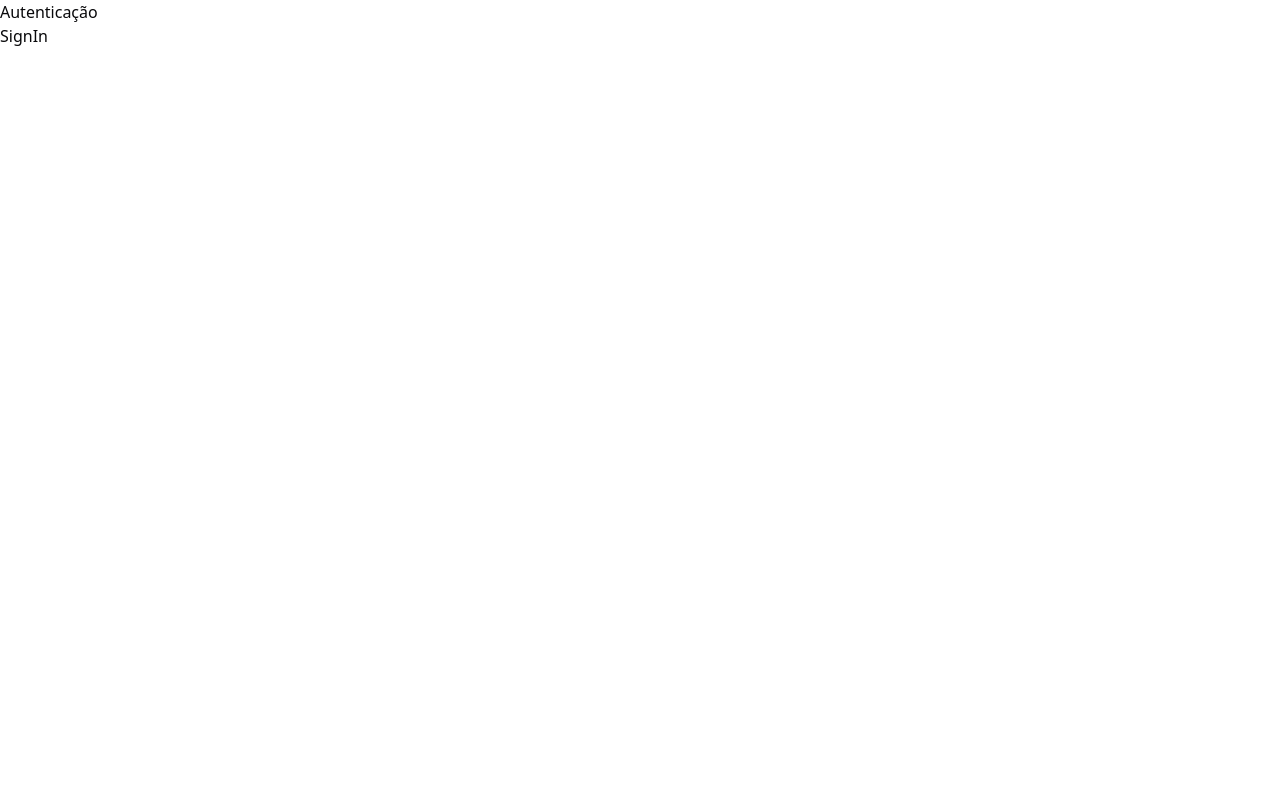
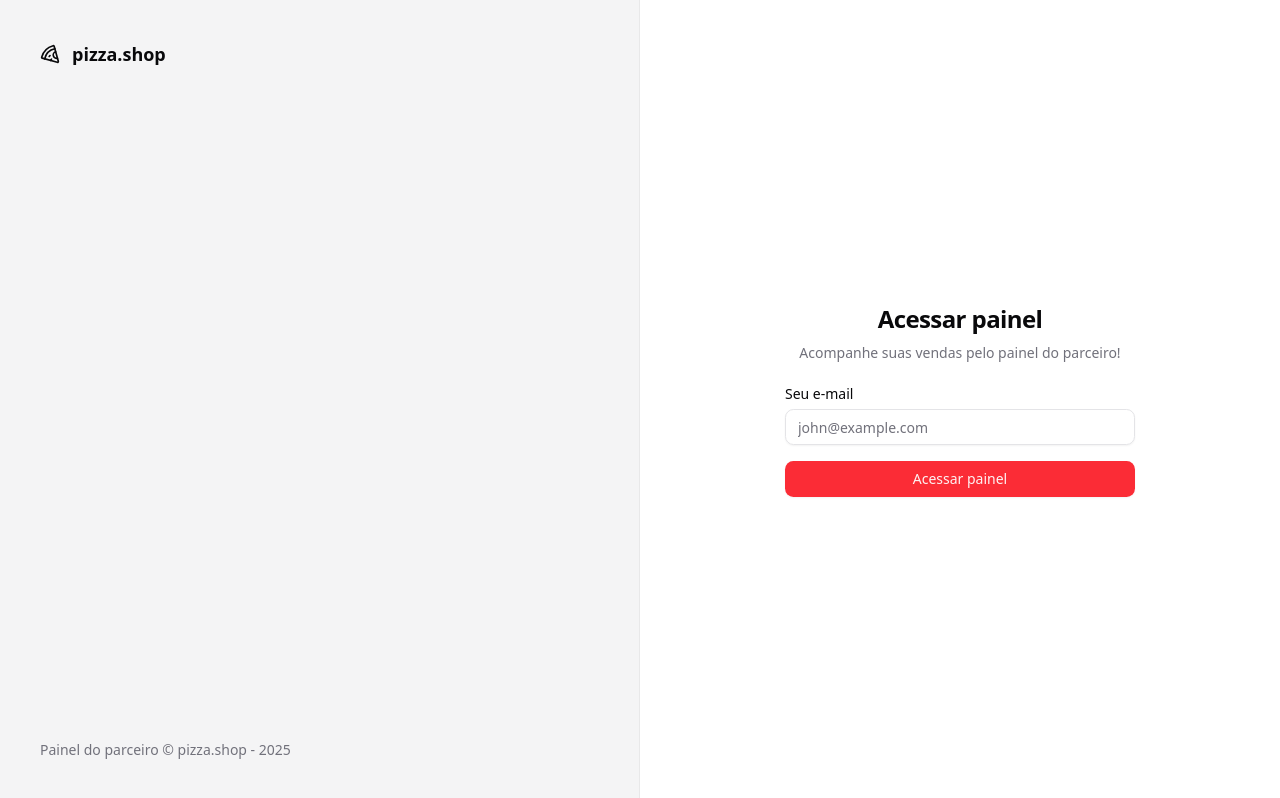
Before and after one commit to guilherme-s-barros/04-pizzashop-web, a React (Vite) app: page /auth/sign-in in a window 1280 px wide. Built offline with nearby package versions, Linux system fonts and the light colour scheme.

Commit message:
Página: Login

```diff
--- a/biome.json
+++ b/biome.json
@@ -16,9 +16,6 @@
 		"enabled": true,
 		"rules": {
 			"recommended": true,
-			"nursery": {
-				"useSortedClasses": "error"
-			},
 			"suspicious": {
 				"noUnknownAtRules": "off"
 			},
--- a/package.json
+++ b/package.json
@@ -11,6 +11,7 @@
 		"preview": "vite preview"
 	},
 	"dependencies": {
+		"@radix-ui/react-label": "^2.1.7",
 		"@radix-ui/react-slot": "^1.2.3",
 		"@tailwindcss/vite": "^4.1.12",
 		"class-variance-authority": "^0.7.1",
--- /dev/null
+++ b/src/components/ui/input.tsx
@@ -0,0 +1,21 @@
+import type * as React from 'react'
+
+import { cn } from '@/lib/utils'
+
+function Input({ className, type, ...props }: React.ComponentProps<'input'>) {
+	return (
+		<input
+			type={type}
+			data-slot="input"
+			className={cn(
+				'file:text-foreground placeholder:text-muted-foreground selection:bg-primary selection:text-primary-foreground dark:bg-input/30 border-input flex h-9 w-full min-w-0 rounded-md border bg-transparent px-3 py-1 text-base shadow-xs transition-[color,box-shadow] outline-none file:inline-flex file:h-7 file:border-0 file:bg-transparent file:text-sm file:font-medium disabled:pointer-events-none disabled:cursor-not-allowed disabled:opacity-50 md:text-sm',
+				'focus-visible:border-ring focus-visible:ring-ring/50 focus-visible:ring-[3px]',
+				'aria-invalid:ring-destructive/20 dark:aria-invalid:ring-destructive/40 aria-invalid:border-destructive',
+				className,
+			)}
+			{...props}
+		/>
+	)
+}
+
+export { Input }
--- /dev/null
+++ b/src/components/ui/label.tsx
@@ -0,0 +1,23 @@
+import * as LabelPrimitive from '@radix-ui/react-label'
+
+import type * as React from 'react'
+
+import { cn } from '@/lib/utils'
+
+function Label({
+	className,
+	...props
+}: React.ComponentProps<typeof LabelPrimitive.Root>) {
+	return (
+		<LabelPrimitive.Root
+			data-slot="label"
+			className={cn(
+				'flex items-center gap-2 text-sm leading-none font-medium select-none group-data-[disabled=true]:pointer-events-none group-data-[disabled=true]:opacity-50 peer-disabled:cursor-not-allowed peer-disabled:opacity-50',
+				className,
+			)}
+			{...props}
+		/>
+	)
+}
+
+export { Label }
--- a/src/index.css
+++ b/src/index.css
@@ -42,15 +42,15 @@
 }
 
 :root {
-	--radius: 0.625rem;
+  --radius: 0.65rem;
   --background: oklch(1 0 0);
   --foreground: oklch(0.141 0.005 285.823);
   --card: oklch(1 0 0);
   --card-foreground: oklch(0.141 0.005 285.823);
   --popover: oklch(1 0 0);
   --popover-foreground: oklch(0.141 0.005 285.823);
-	--primary: oklch(0.21 0.006 285.885);
-	--primary-foreground: oklch(0.985 0 0);
+  --primary: oklch(0.637 0.237 25.331);
+  --primary-foreground: oklch(0.971 0.013 17.38);
   --secondary: oklch(0.967 0.001 286.375);
   --secondary-foreground: oklch(0.21 0.006 285.885);
   --muted: oklch(0.967 0.001 286.375);
@@ -60,7 +60,7 @@
   --destructive: oklch(0.577 0.245 27.325);
   --border: oklch(0.92 0.004 286.32);
   --input: oklch(0.92 0.004 286.32);
-	--ring: oklch(0.705 0.015 286.067);
+  --ring: oklch(0.637 0.237 25.331);
   --chart-1: oklch(0.646 0.222 41.116);
   --chart-2: oklch(0.6 0.118 184.704);
   --chart-3: oklch(0.398 0.07 227.392);
@@ -68,12 +68,12 @@
   --chart-5: oklch(0.769 0.188 70.08);
   --sidebar: oklch(0.985 0 0);
   --sidebar-foreground: oklch(0.141 0.005 285.823);
-	--sidebar-primary: oklch(0.21 0.006 285.885);
-	--sidebar-primary-foreground: oklch(0.985 0 0);
+  --sidebar-primary: oklch(0.637 0.237 25.331);
+  --sidebar-primary-foreground: oklch(0.971 0.013 17.38);
   --sidebar-accent: oklch(0.967 0.001 286.375);
   --sidebar-accent-foreground: oklch(0.21 0.006 285.885);
   --sidebar-border: oklch(0.92 0.004 286.32);
-	--sidebar-ring: oklch(0.705 0.015 286.067);
+  --sidebar-ring: oklch(0.637 0.237 25.331);
 }
 
 .dark {
@@ -83,8 +83,8 @@
   --card-foreground: oklch(0.985 0 0);
   --popover: oklch(0.21 0.006 285.885);
   --popover-foreground: oklch(0.985 0 0);
-	--primary: oklch(0.92 0.004 286.32);
-	--primary-foreground: oklch(0.21 0.006 285.885);
+  --primary: oklch(0.637 0.237 25.331);
+  --primary-foreground: oklch(0.971 0.013 17.38);
   --secondary: oklch(0.274 0.006 286.033);
   --secondary-foreground: oklch(0.985 0 0);
   --muted: oklch(0.274 0.006 286.033);
@@ -94,7 +94,7 @@
   --destructive: oklch(0.704 0.191 22.216);
   --border: oklch(1 0 0 / 10%);
   --input: oklch(1 0 0 / 15%);
-	--ring: oklch(0.552 0.016 285.938);
+  --ring: oklch(0.637 0.237 25.331);
   --chart-1: oklch(0.488 0.243 264.376);
   --chart-2: oklch(0.696 0.17 162.48);
   --chart-3: oklch(0.769 0.188 70.08);
@@ -102,12 +102,12 @@
   --chart-5: oklch(0.645 0.246 16.439);
   --sidebar: oklch(0.21 0.006 285.885);
   --sidebar-foreground: oklch(0.985 0 0);
-	--sidebar-primary: oklch(0.488 0.243 264.376);
-	--sidebar-primary-foreground: oklch(0.985 0 0);
+  --sidebar-primary: oklch(0.637 0.237 25.331);
+  --sidebar-primary-foreground: oklch(0.971 0.013 17.38);
   --sidebar-accent: oklch(0.274 0.006 286.033);
   --sidebar-accent-foreground: oklch(0.985 0 0);
   --sidebar-border: oklch(1 0 0 / 10%);
-	--sidebar-ring: oklch(0.552 0.016 285.938);
+  --sidebar-ring: oklch(0.637 0.237 25.331);
 }
 
 @layer base {
--- a/src/pages/_layouts/auth.tsx
+++ b/src/pages/_layouts/auth.tsx
@@ -1,10 +1,21 @@
+import { PizzaIcon } from 'lucide-react'
 import { Outlet } from 'react-router'
 
 export function AuthLayout() {
 	return (
-		<div>
-			<h1>Autenticação</h1>
-			<div>
+		<div className="grid min-h-screen grid-cols-2">
+			<div className="flex h-full flex-col justify-between border-foreground/5 border-r bg-muted p-10 text-muted-foreground">
+				<div className="flex items-center gap-3 text-lg text-foreground">
+					<PizzaIcon className="h-5 w-5" />
+					<strong className="font-semibold">pizza.shop</strong>
+				</div>
+
+				<footer className="text-sm">
+					Painel do parceiro &copy; pizza.shop - {new Date().getFullYear()}
+				</footer>
+			</div>
+
+			<div className="flex flex-col items-center justify-center">
 				<Outlet />
 			</div>
 		</div>
--- a/src/pages/auth/sign-in.tsx
+++ b/src/pages/auth/sign-in.tsx
@@ -1,10 +1,42 @@
+import { useId } from 'react'
 import { Helmet } from 'react-helmet-async'
 
+import { Button } from '@/components/ui/button'
+import { Input } from '@/components/ui/input'
+import { Label } from '@/components/ui/label'
+
 export function SignIn() {
+	const emailInputId = useId()
+
 	return (
-		<div>
+		<>
 			<Helmet title="Login" />
-			<h1>SignIn</h1>
-		</div>
+			<div className="p-8">
+				<div className="w-[350px] flex flex-col justify-center gap-6">
+					<div className="flex flex-col gap-2 text-center">
+						<h1 className="text-2xl font-semibold tracking-tight">
+							Acessar painel
+						</h1>
+						<p className="text-sm text-muted-foreground">
+							Acompanhe suas vendas pelo painel do parceiro!
+						</p>
+					</div>
+					<form className="space-y-4">
+						<div className="space-y-2">
+							<Label htmlFor={emailInputId}>Seu e-mail</Label>
+							<Input
+								id={emailInputId}
+								type="email"
+								placeholder="john@example.com"
+							/>
+						</div>
+
+						<Button className="w-full" type="submit">
+							Acessar painel
+						</Button>
+					</form>
+				</div>
+			</div>
+		</>
 	)
 }
```
Also changed, not shown: 1 other file (tests, documents, lock files or other folders). Lines whose indentation alone changed are shown as unchanged.
